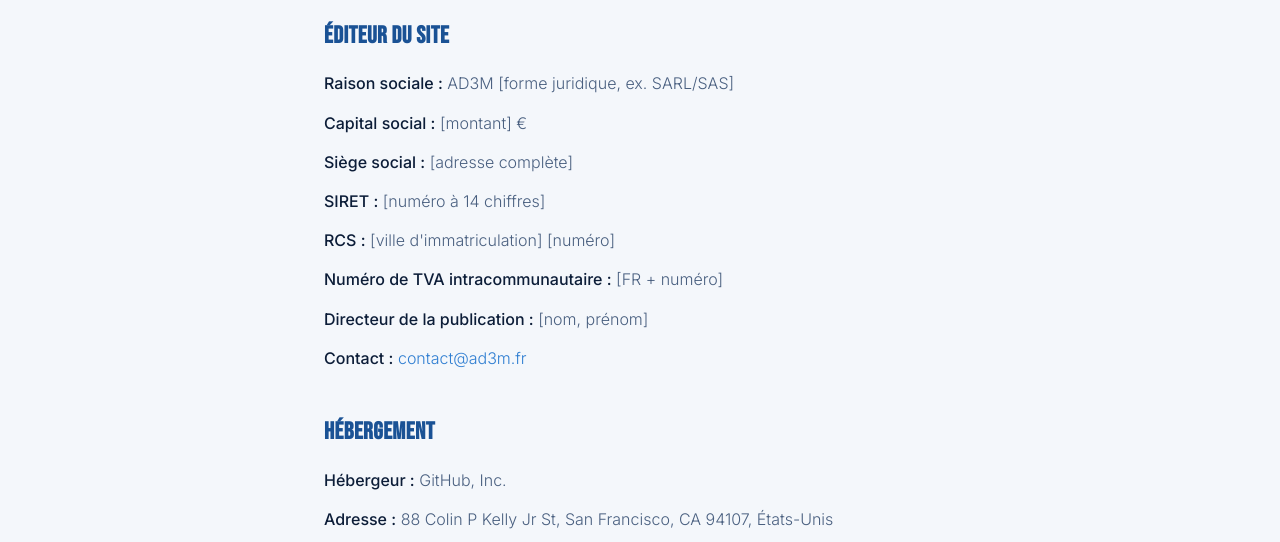
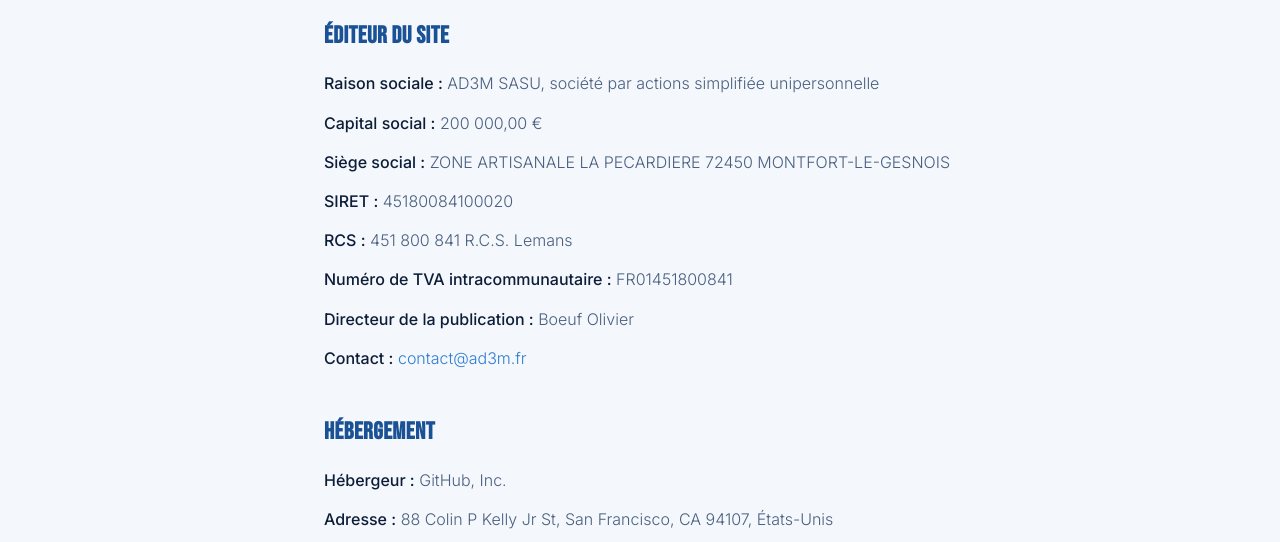
Before and after one commit to camu-tw/ad3m-site, a plain HTML site: page mentions-legales.html in a window 1280 px wide. Shown: the part 258-800 px from the top of the page. Drawn offline with nearby package versions, Linux system fonts and the light colour scheme.

Commit message:
Add files via upload

```diff
--- a/mentions-legales.html
+++ b/mentions-legales.html
@@ -44,13 +44,13 @@
 
     <h2>Éditeur du site</h2>
     <!-- ↓ À compléter avec les informations exactes d'AD3M -->
-    <p><strong>Raison sociale :</strong> AD3M [forme juridique, ex. SARL/SAS]</p>
-    <p><strong>Capital social :</strong> [montant] €</p>
-    <p><strong>Siège social :</strong> [adresse complète]</p>
-    <p><strong>SIRET :</strong> [numéro à 14 chiffres]</p>
-    <p><strong>RCS :</strong> [ville d'immatriculation] [numéro]</p>
-    <p><strong>Numéro de TVA intracommunautaire :</strong> [FR + numéro]</p>
-    <p><strong>Directeur de la publication :</strong> [nom, prénom]</p>
+    <p><strong>Raison sociale :</strong> AD3M 	SASU, société par actions simplifiée unipersonnelle </p>
+    <p><strong>Capital social :</strong>	200 000,00 €</p>
+    <p><strong>Siège social :</strong> ZONE ARTISANALE LA PECARDIERE 72450 MONTFORT-LE-GESNOIS </p>
+    <p><strong>SIRET :</strong> 45180084100020 </p>
+    <p><strong>RCS :</strong> 451 800 841 R.C.S. Lemans </p>
+    <p><strong>Numéro de TVA intracommunautaire :</strong> FR01451800841 </p>
+    <p><strong>Directeur de la publication :</strong> Boeuf Olivier </p>
     <p><strong>Contact :</strong> <a class="inline" href="mailto:contact@ad3m.fr">contact@ad3m.fr</a></p>
 
     <h2>Hébergement</h2>
```
